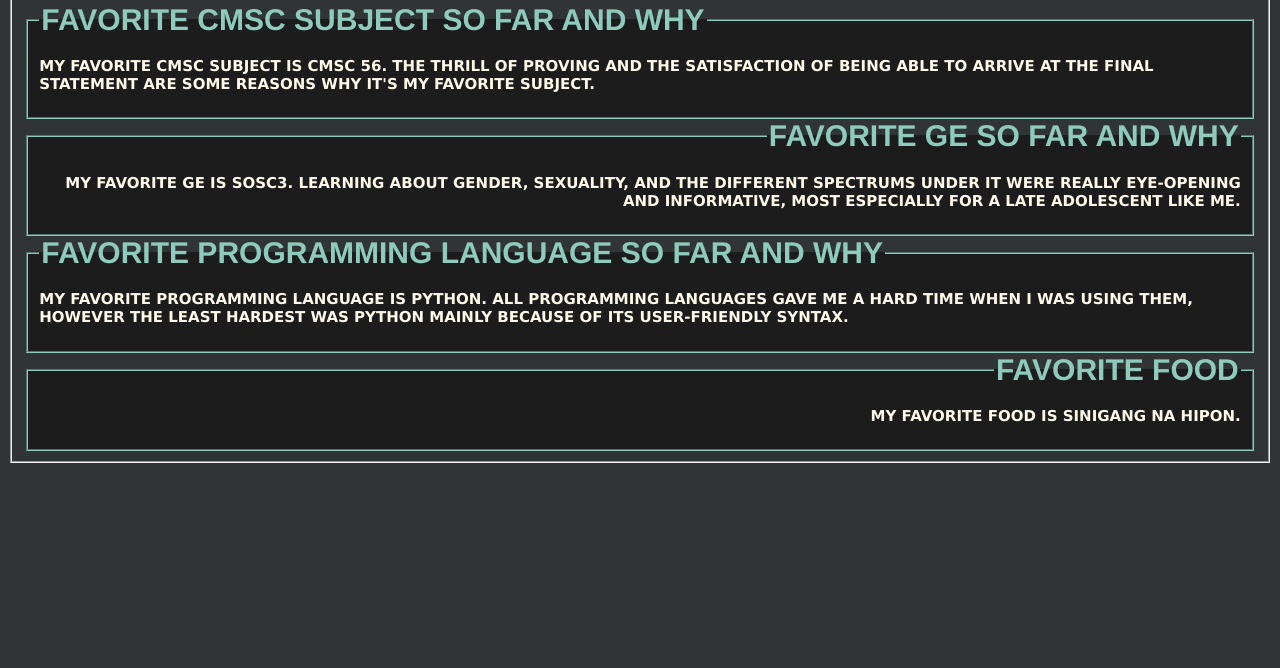
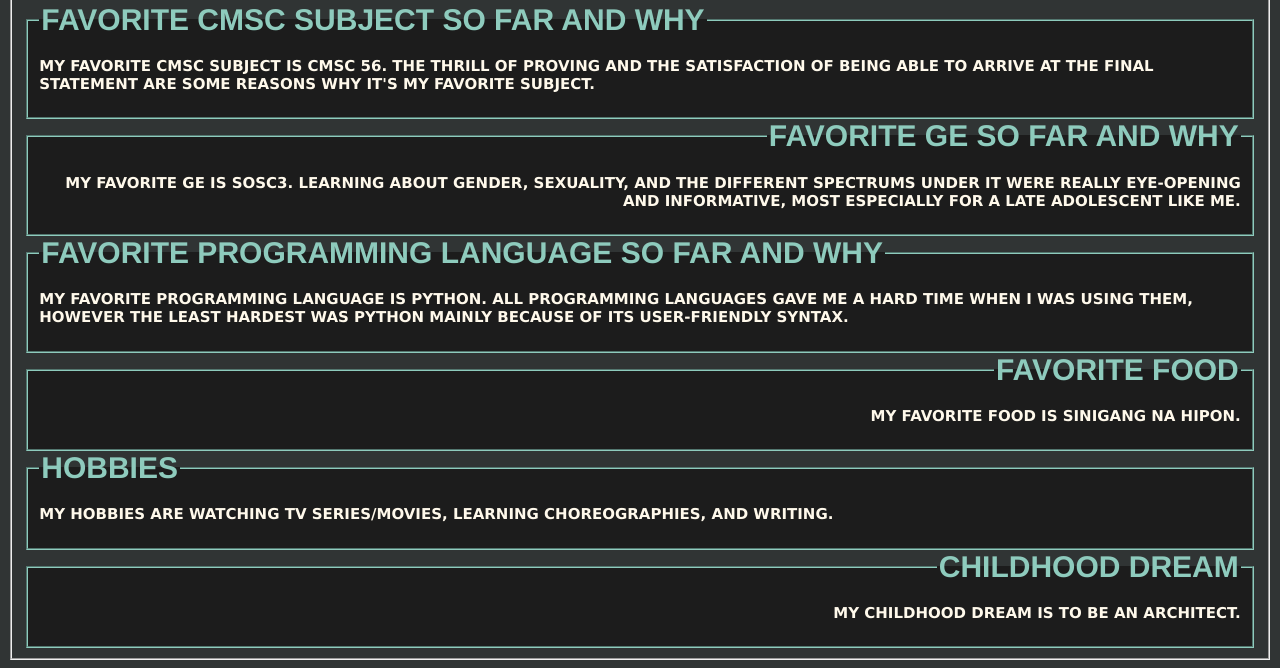
Before and after one commit to GithAndrew/CMSC100Week1LabExer, a plain HTML site: page index.html in a window 1280 px wide. Shown: the part 600-1268 px from the top of the page. Before the commit the page ends 1071 px from the top, so only its background shows below. Drawn offline with Linux system fonts and the light colour scheme.

Commit message:
Secondary Branch Upload
Added Hobbies and Childhood Dream

```diff
--- a/index.html
+++ b/index.html
@@ -25,6 +25,10 @@
             <p>My favorite programming language is Python. All programming languages gave me a hard time when I was using them, however the least hardest was Python mainly because of its user-friendly syntax.</p></fieldset>
         <fieldset id = "favorites2"><legend class = "lgnd3">Favorite food</legend>
             <p>My favorite food is sinigang na hipon.</p></fieldset>
+        <fieldset id = "favorites1"><legend class = "lgnd2">Hobbies</legend>
+            <p>My hobbies are watching TV series/movies, learning choreographies, and writing.</p></fieldset>
+        <fieldset id = "favorites2"><legend class = "lgnd3">Childhood Dream</legend>
+            <p>My childhood dream is to be an architect.</p></fieldset>
     </fieldset>
     </body>
 </html>
```
